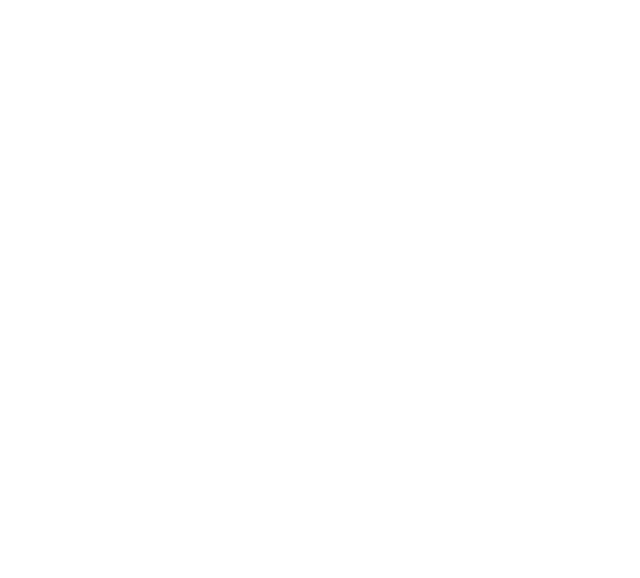
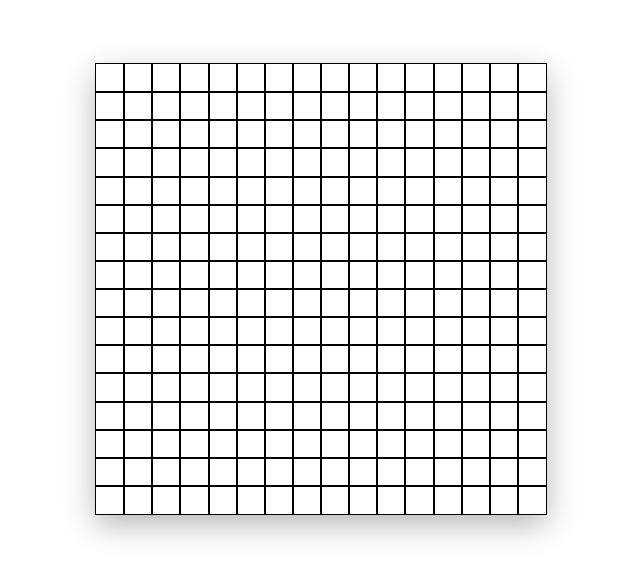
Before and after one commit to AndriySydorchuk/etch-a-sketch, a website: page index.html in a window 1280 px wide. Shown: the whole page, without its empty margins (319-959 px from the left). Drawn offline with Linux system fonts and the light colour scheme; a web font is replaced by a local one.

Commit message:
Create grid items, style them

```diff
--- a/index.html
+++ b/index.html
@@ -9,7 +9,7 @@
   </head>
   <body>
     <main class="main">
-      <div class="container">
+      <div class="container main__inner">
         <div class="grid"></div>
       </div>
     </main>
--- a/script.js
+++ b/script.js
@@ -0,0 +1,14 @@
+const userInput = 16;
+const grid = document.querySelector(".grid");
+
+function createGrid() {
+  for (let i = 0; i < userInput * userInput; i++) {
+    const gridItem = document.createElement("div");
+    gridItem.classList.add("grid__item");
+    gridItem.style.width = grid.offsetWidth / userInput + "px";
+    gridItem.style.height = gridItem.style.width;
+    grid.appendChild(gridItem);
+  }
+}
+
+createGrid();
--- a/scss/main.scss
+++ b/scss/main.scss
@@ -19,3 +19,22 @@ body {
   width: 100vw;
   font-family: "Anek Gurmukhi", sans-serif;
 }
+
+.main__inner {
+  padding-top: 4rem;
+  display: flex;
+  justify-content: center;
+  align-items: center;
+}
+
+.grid {
+  width: 450px;
+  height: 450px;
+  display: flex;
+  flex-wrap: wrap;
+  box-shadow: 0 10px 30px rgba(0, 0, 0, 0.3);
+
+  &__item {
+    outline: 1px solid #000;
+  }
+}
```
Also changed, not shown: css/style.css.
